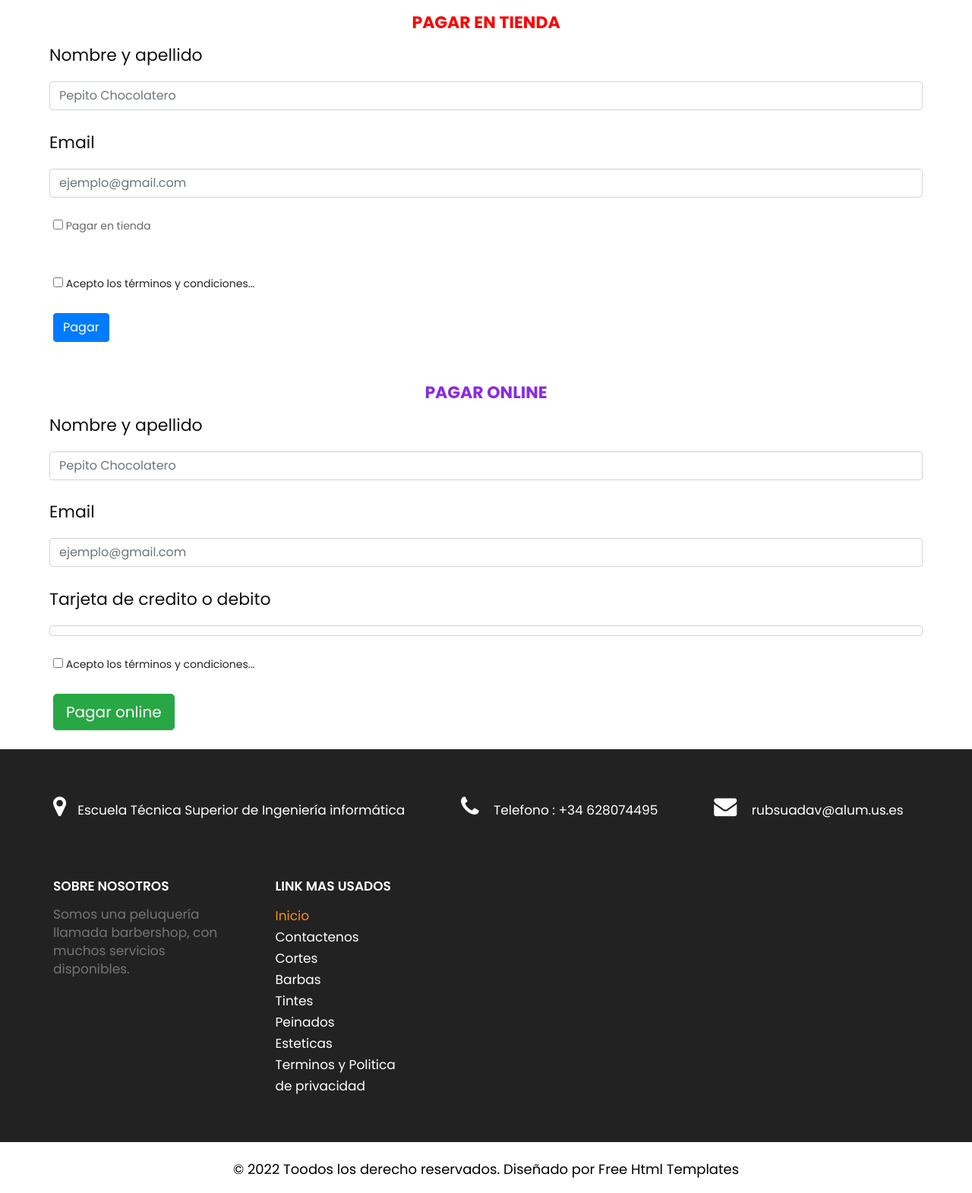
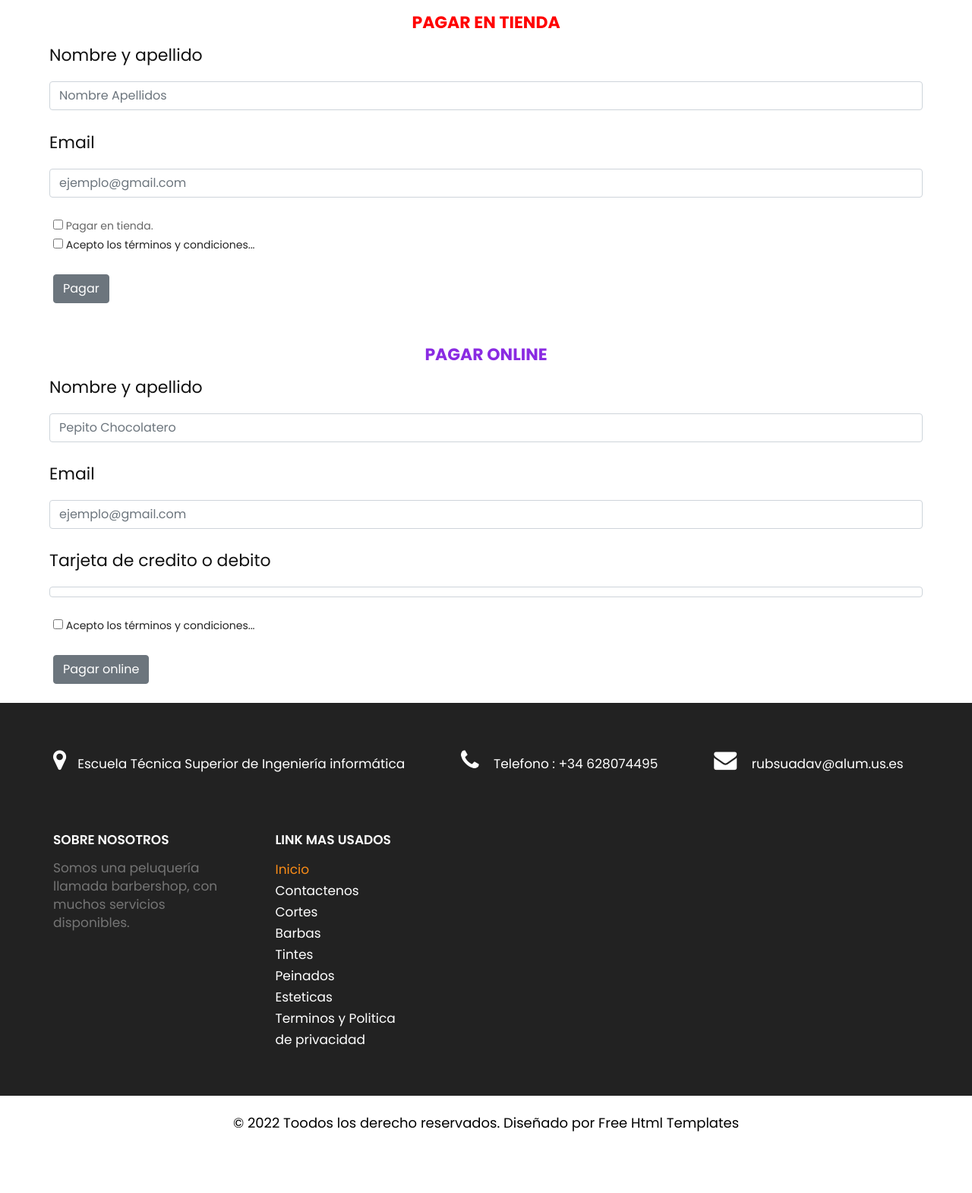
Before and after one commit to lausalbra/-PGPI-1.1, a Django app: template code/barbershopApp/templates/pagos.html in a window 1280 px wide. Shown: the part 98-1668 px from the top of the page at 76% size. After the commit the page ends 1587 px from the top, so only its background shows below. Run offline with Django 4.2, Linux system fonts and the light colour scheme; the template is opened without the code that fills it, so the values that code supplies are empty; some libraries are stand-ins or nearby versions; some web fonts are replaced.

```diff
--- a/code/barbershopApp/templates/carrito.html
+++ b/code/barbershopApp/templates/carrito.html
@@ -34,7 +34,7 @@
     <div class="container"align="center">
         <div class="col-md-12">
 
-            <button class="btn btn-secondary "><a href="{% url 'pago' %}">Pagar</p></a></button>
+            <button class="btn btn-secondary"><a href="{% url 'pago' %}">Pagar</p></a></button>
 
             <br>
         </div>
--- a/code/barbershopApp/templates/pagos.html
+++ b/code/barbershopApp/templates/pagos.html
@@ -40,7 +40,7 @@
     <form action="{% url 'pago_tienda' %}" method="POST">{% csrf_token %}
         <div class="form-row">
             <label for="nombre"><h2>Nombre y apellido</h2></label>
-            <input class="form-control" type="text" name ="nombre" placeholder="Pepito Chocolatero" required>
+            <input class="form-control" type="text" name ="nombre" placeholder="Nombre Apellidos" required>
         </div>
         <br>
 
@@ -50,11 +50,11 @@
         </div>
         <br>
         <input type="checkbox" name="agree" onclick="" required />
-        <a for="agree">Pagar en tienda</a><br><br>
+        <a for="agree">Pagar en tienda.</a>
         <br>
         <input type="checkbox" name="agree" onclick="" required />
         <a href='/terminos' for="agree">Acepto los términos y condiciones...</a><br><br>
-        <button type="submit" class="btn btn-primary">Pagar</a></button>
+        <button type="submit" class="btn btn-secondary">Pagar</a></button>
     </form>
 
     <br>
@@ -86,7 +86,7 @@
         <br>
         <input type="checkbox" name="agree" onclick="" required />
         <a href='/terminos' for="agree">Acepto los términos y condiciones...</a><br><br>
-        <button type="submit" class="btn btn-lg btn-success" onclick="return confirm('¿seguro que quiere realizar el pedido?')">Pagar online</button>
+        <button type="submit" class="btn btn-secondary" onclick="return confirm('¿seguro que quiere realizar el pedido?')">Pagar online</button>
     </form>
 </div>
 
--- a/code/barbershopApp/templates/terminos.html
+++ b/code/barbershopApp/templates/terminos.html
@@ -54,5 +54,5 @@
     sea requerido por un juez con un orden judicial.</p>
 <p align="justify" style="margin-left: 0.5cm; margin-right: 0.3cm">Barbershop Se reserva el derecho de cambiar los términos de la presente Política de Privacidad en cualquier momento.</p>
 <br>
-
+<button class="btn btn-secondary"><a href="{% url 'carrito' %}">Volver</a></button>
 {% endblock %}
```
Also changed, not shown: code/barbershopApp/templates/index.html (+5 -5 lines), code/db.sqlite3, code/media/Depilacion-de-Cejas.jpg, code/media/hipster-barba-mannueldesign-peluqueria-caballeros-mortalaz_96XzDiq.png, code/media/hombre.png, code/media/mecha.jpg, code/media/pelo_largo.png.
